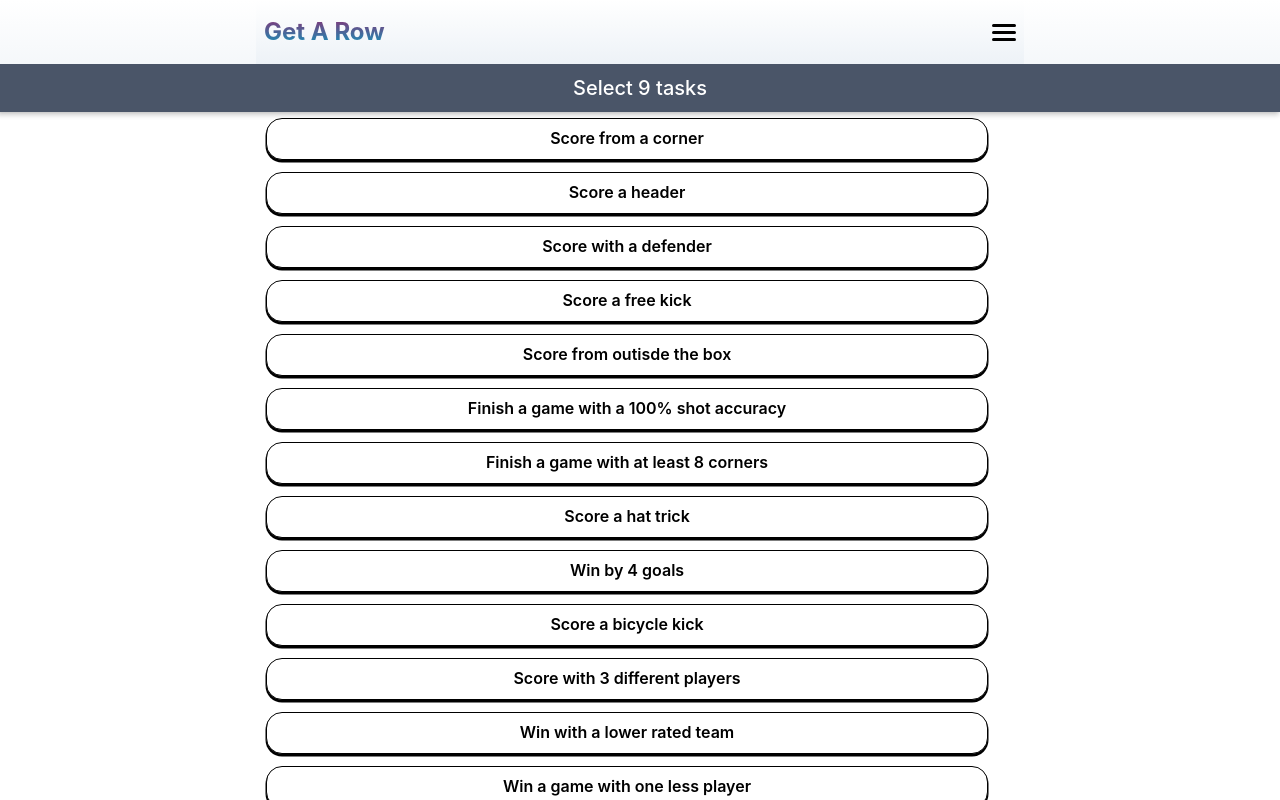
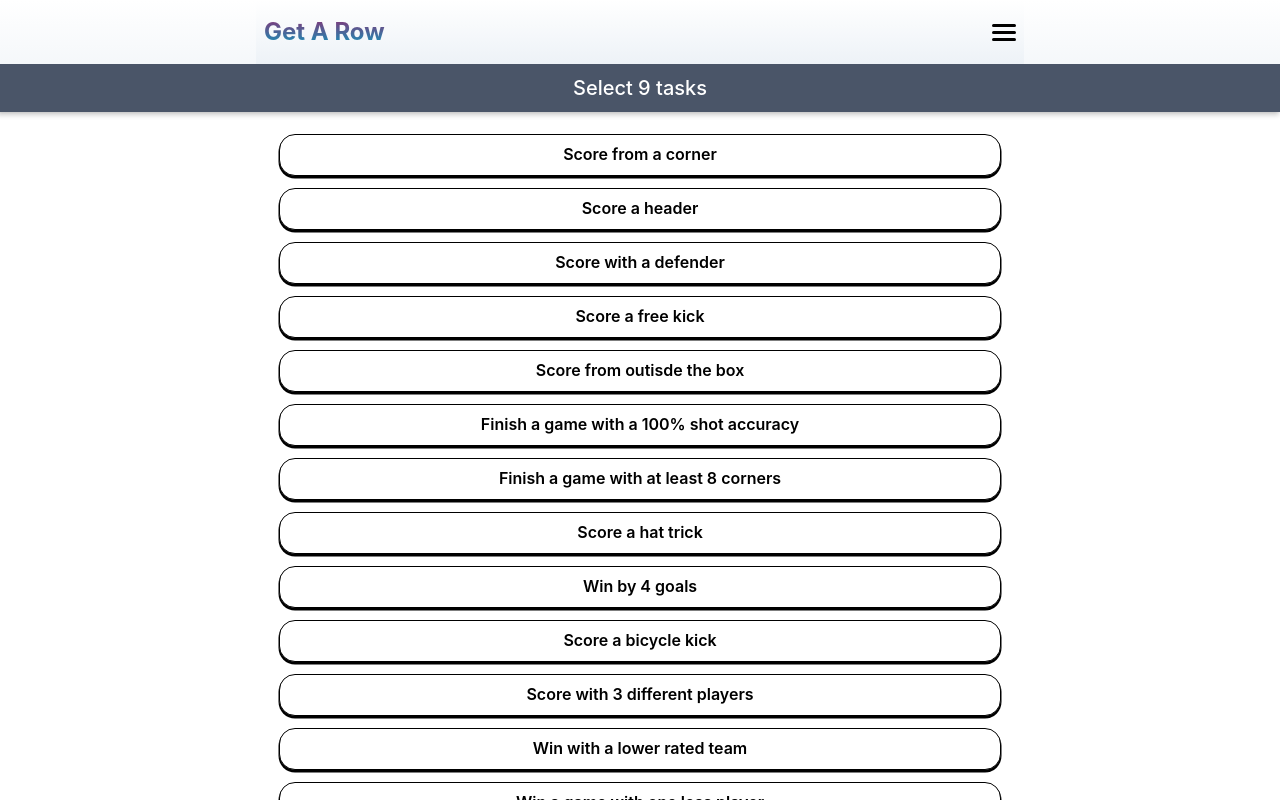
Before and after one commit to felix-odenhall/get-a-row, a React (Create React App) app: page / in a window 1280 px wide. Both pictures are taken after typing "Sample" into the empty fields and a click on the button "Add name". Shown: the top 800 px of the page. Built offline with nearby package versions, Linux system fonts and the light colour scheme.

Commit message:
style select tasks

```diff
--- a/src/components/SelectTasks/SelectTasks.tsx
+++ b/src/components/SelectTasks/SelectTasks.tsx
@@ -16,23 +16,23 @@ export const SelectTasks = () => {
 
   const itemsList = bingoTasks.map((item) => {
     return (
-      <ListItem key={item.id}>
+      <ListItem key={item.id} textAlign="center">
         <Button
           bg={pickedTasks.includes(item) ? "green" : "white"}
           color={pickedTasks.includes(item) ? "white" : "black"}
           p="5"
-          m="1.5"
+          my="1.5"
           w="95%"
           border="1px"
           borderColor="black"
           borderRadius="2xl"
           fontWeight="semibold"
           fontSize="md"
-          boxShadow="0px 2px 0 0.5px rgba(0, 0, 0, 1)"
+          boxShadow="0 2px 0 0.5px rgba(0, 0, 0, 1)"
           onClick={() => handleClick(item)}
           data-cy="pickTaskButton"
           transition="all .1s ease"
-          _active={{ transform: "translateY(3px)", boxShadow: "none" }}
+          _active={{ transform: "translateY(0.5px)", boxShadow: "none" }}
           _hover={{
             transform: "scale(2px)",
           }}
@@ -48,6 +48,7 @@ export const SelectTasks = () => {
       <UnorderedList
         listStyleType="none"
         mx="auto"
+        mt="4"
         mb="10"
         justifyContent="center"
         px="1"
```
